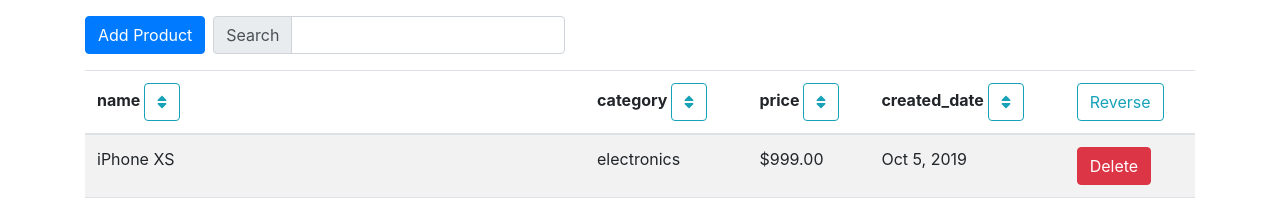
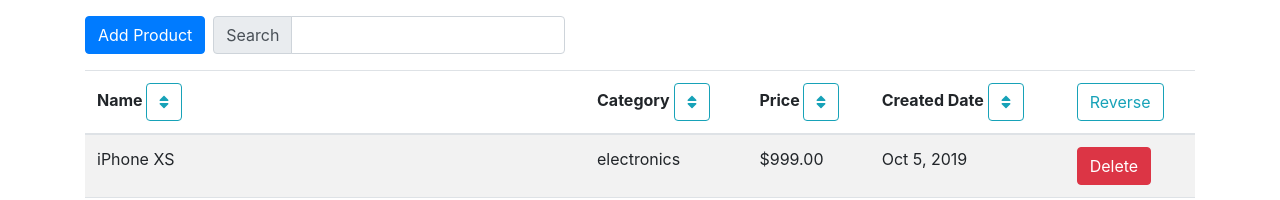
Before and after one commit to DewofyourYouth/products-list-app, a React (Create React App) app: page / in a window 1280 px wide. Shown: the top 200 px of the page. Built offline with nearby package versions, Linux system fonts and the light colour scheme.

Commit message:
column names

```diff
--- a/src/components/ProductsTable.js
+++ b/src/components/ProductsTable.js
@@ -16,7 +16,7 @@ class ProductsTable extends Component {
       term: '',
       columnsConfig: [
         {
-          name: 'name',
+          name: 'Name',
           sortConfig: () => {
             this.setState({
               productsList: this.props.products.sort((a, b) => {
@@ -34,7 +34,7 @@ class ProductsTable extends Component {
           }
         },
         {
-          name: 'category',
+          name: 'Category',
           sortConfig: () => {
             this.setState({
               productsList: this.props.products.sort((a, b) => {
@@ -52,7 +52,7 @@ class ProductsTable extends Component {
           }
         },
         {
-          name: 'price',
+          name: 'Price',
           sortConfig: () => {
             this.setState({
               productsList: this.props.products.sort(
@@ -62,7 +62,7 @@ class ProductsTable extends Component {
           }
         },
         {
-          name: 'created_date',
+          name: 'Created Date',
           sortConfig: () => {
             this.setState({
               productsList: this.props.products.sort(
@@ -185,6 +185,7 @@ class ProductsTable extends Component {
       }
     });
   };
+
   render() {
     return (
       <div className="col-md-12">
```
